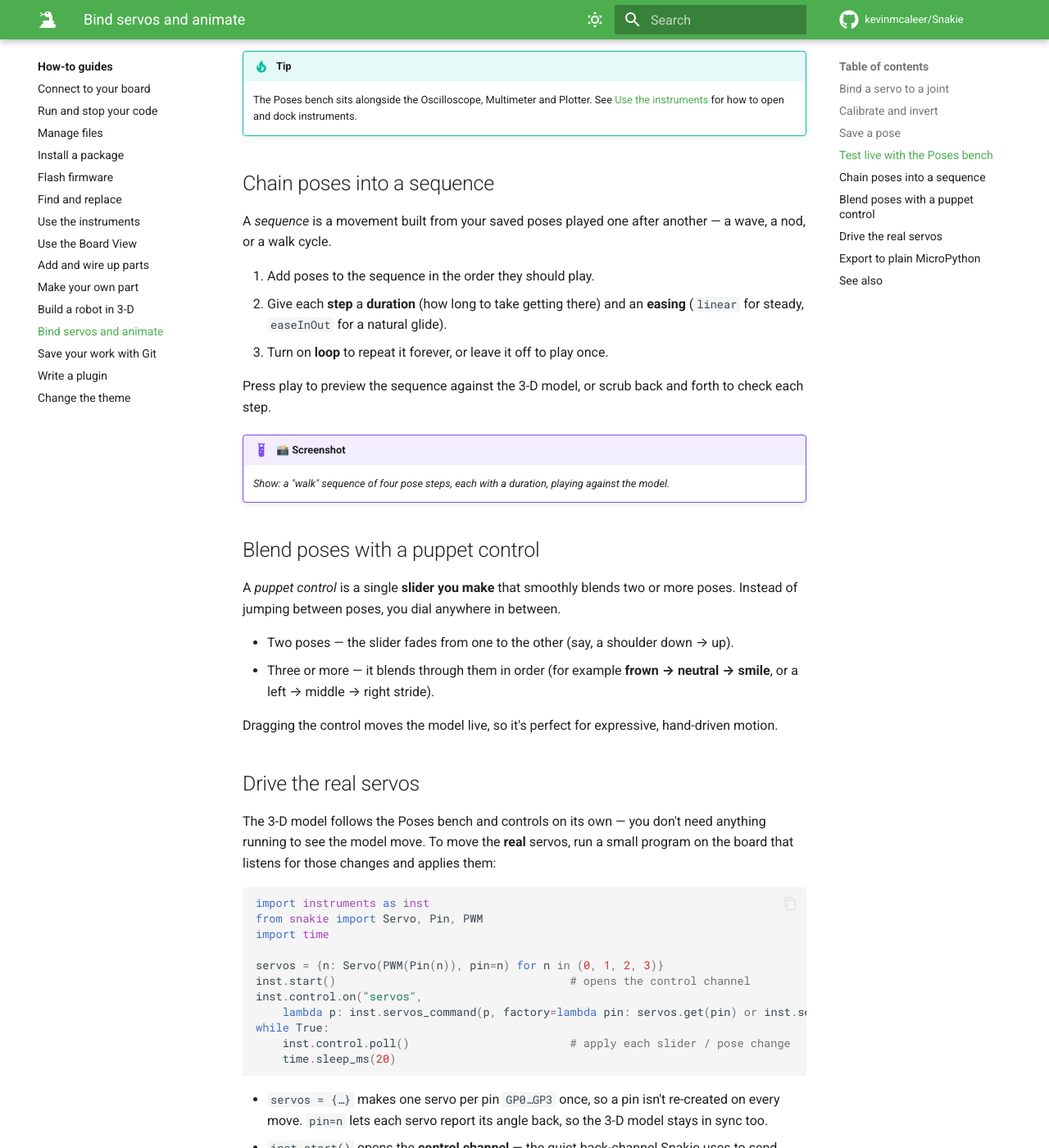
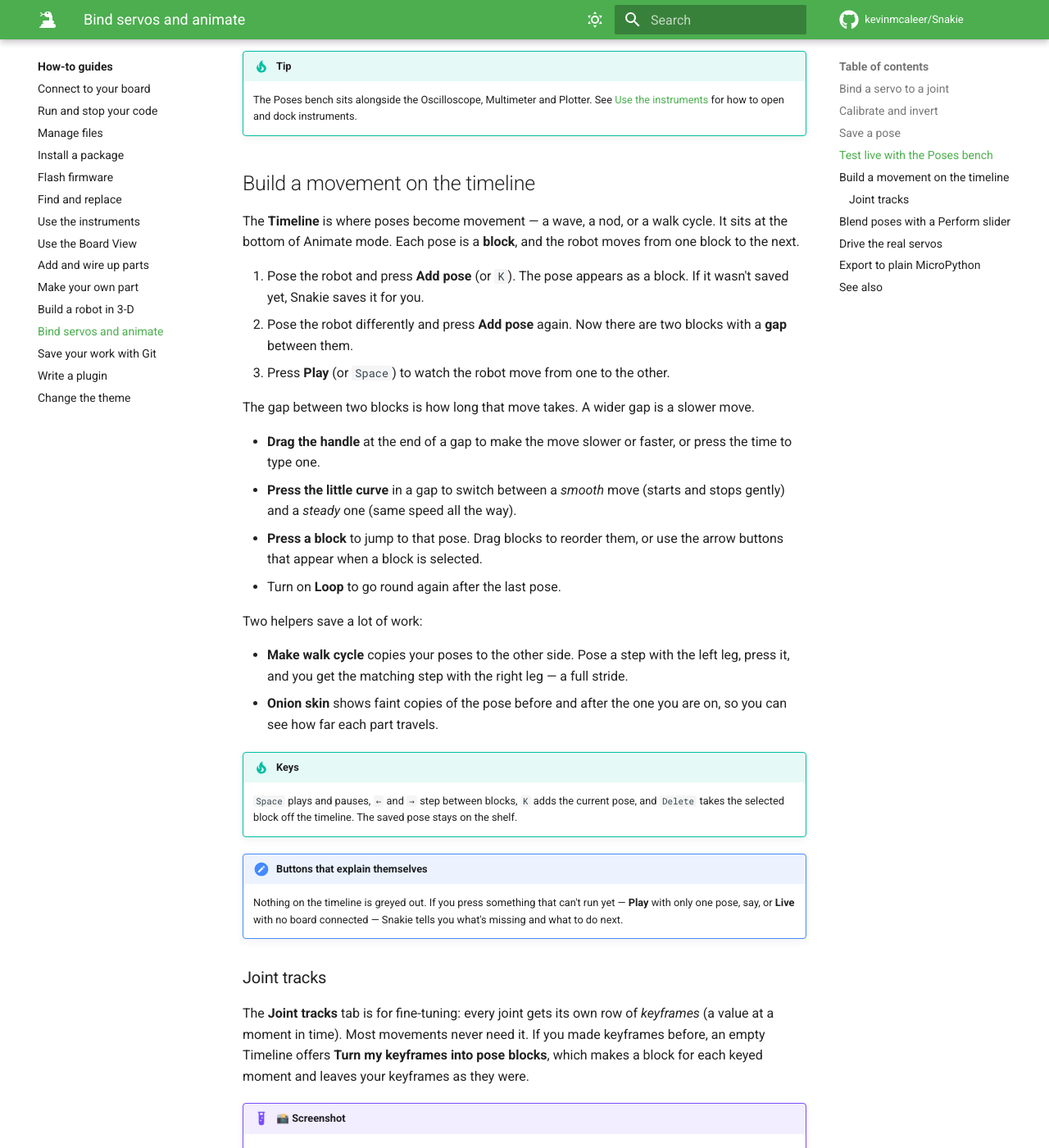
Before and after one commit to kevinmcaleer/snakie-docs, an MkDocs documentation site: the page built from docs/guides/motion-studio.md, in a window 1280 px wide and 1400 px high, scrolled down 2466 px. Shown: the whole window at 82% size. Built offline with MkDocs 1.6.1 and Material for MkDocs 9.7.7, drawn with Linux system fonts in a browser that asks for light colours; comment, search, counter and statistics services are not loaded; some of the changed text lies outside the part shown.

Commit message:
docs: the Animate timeline, Perform, and what to do when nothing can move
Co-Authored-By: Claude Fable 5.2 <noreply@anthropic.com>
Claude-Session: https://claude.ai/code/session_01PQC6xmv9Yf9uduDGjtW6e9

```diff
--- a/docs/guides/motion-studio.md
+++ b/docs/guides/motion-studio.md
@@ -63,27 +63,47 @@ Here's the nice part: the Poses bench drives the **on-screen 3-D model live with
 !!! tip
     The Poses bench sits alongside the Oscilloscope, Multimeter and Plotter. See [Use the instruments](instruments.md) for how to open and dock instruments.
 
-## Chain poses into a sequence
+## Build a movement on the timeline
 
-A *sequence* is a movement built from your saved poses played one after another — a wave, a nod, or a walk cycle.
+The **Timeline** is where poses become movement — a wave, a nod, or a walk cycle. It sits at the bottom of Animate mode. Each pose is a **block**, and the robot moves from one block to the next.
 
-1. Add poses to the sequence in the order they should play.
-2. Give each **step** a **duration** (how long to take getting there) and an **easing** (`linear` for steady, `easeInOut` for a natural glide).
-3. Turn on **loop** to repeat it forever, or leave it off to play once.
+1. Pose the robot and press **Add pose** (or `K`). The pose appears as a block. If it wasn't saved yet, Snakie saves it for you.
+2. Pose the robot differently and press **Add pose** again. Now there are two blocks with a **gap** between them.
+3. Press **Play** (or `Space`) to watch the robot move from one to the other.
 
-Press play to preview the sequence against the 3-D model, or scrub back and forth to check each step.
+The gap between two blocks is how long that move takes. A wider gap is a slower move.
+
+- **Drag the handle** at the end of a gap to make the move slower or faster, or press the time to type one.
+- **Press the little curve** in a gap to switch between a *smooth* move (starts and stops gently) and a *steady* one (same speed all the way).
+- **Press a block** to jump to that pose. Drag blocks to reorder them, or use the arrow buttons that appear when a block is selected.
+- Turn on **Loop** to go round again after the last pose.
+
+Two helpers save a lot of work:
+
+- **Make walk cycle** copies your poses to the other side. Pose a step with the left leg, press it, and you get the matching step with the right leg — a full stride.
+- **Onion skin** shows faint copies of the pose before and after the one you are on, so you can see how far each part travels.
+
+!!! tip "Keys"
+    `Space` plays and pauses, `←` and `→` step between blocks, `K` adds the current pose, and `Delete` takes the selected block off the timeline. The saved pose stays on the shelf.
+
+!!! note "Buttons that explain themselves"
+    Nothing on the timeline is greyed out. If you press something that can't run yet — **Play** with only one pose, say, or **Live** with no board connected — Snakie tells you what's missing and what to do next.
+
+### Joint tracks
+
+The **Joint tracks** tab is for fine-tuning: every joint gets its own row of *keyframes* (a value at a moment in time). Most movements never need it. If you made keyframes before, an empty Timeline offers **Turn my keyframes into pose blocks**, which makes a block for each keyed moment and leaves your keyframes as they were.
 
 !!! example "📸 Screenshot"
-    _Show: a "walk" sequence of four pose steps, each with a duration, playing against the model._
+    _Show: a four-block walk cycle on the Timeline, one gap being dragged, with onion skin on._
 
-## Blend poses with a puppet control
+## Blend poses with a Perform slider
 
-A *puppet control* is a single **slider you make** that smoothly blends two or more poses. Instead of jumping between poses, you dial anywhere in between.
+The **Perform** tab holds sliders you make yourself. Each one smoothly blends two or more poses, so instead of jumping between poses you dial anywhere in between.
 
 - Two poses — the slider fades from one to the other (say, a shoulder down → up).
 - Three or more — it blends through them in order (for example **frown → neutral → smile**, or a left → middle → right stride).
 
-Dragging the control moves the model live, so it's perfect for expressive, hand-driven motion.
+Dragging the slider moves the model live, so it's perfect for expressive, hand-driven motion.
 
 ## Drive the real servos
 
```
Also changed, not shown: docs/guides/robot-view.md (+3 -0 lines).
